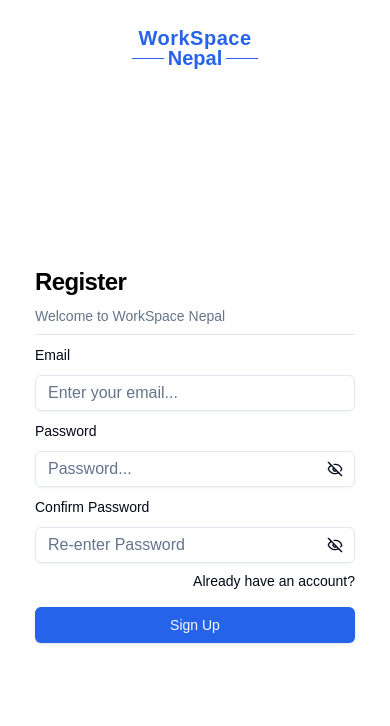
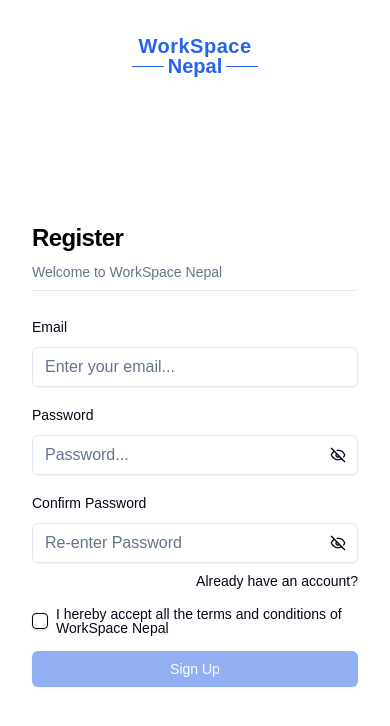
Before and after one commit to rajinsakha/quick-job, a Next.js app: page /sign-up in a window 390 px wide. Shown: the top 726 px of the page. Built offline with nearby package versions, Linux system fonts and the light colour scheme.

Commit message:
fixed-signup-form

```diff
--- a/app/(auth)/sign-up/page.tsx
+++ b/app/(auth)/sign-up/page.tsx
@@ -1,24 +1,24 @@
-import SignUpForm from '@/components/form/SignUpForm'
-import Logo from '@/components/ui/logo'
+import SignUpForm from "@/components/form/SignUpForm";
+import Logo from "@/components/ui/logo";
 
-import Link from 'next/link'
-import React from 'react'
+import Link from "next/link";
+import React from "react";
 
 const SignUp = () => {
   return (
-    <div className="flex flex-col gap-4 p-6 md:p-10">
+    <div className="flex flex-col gap-4 p-8 sm:px-16 sm:py-12">
       <div className="flex justify-center gap-2 md:justify-start">
         <Link href="/" className="flex items-center gap-2 font-medium">
           <Logo />
         </Link>
       </div>
-    <div className="flex flex-1 items-center justify-center">
-      <div className="w-full max-w-xs">
+      <div className="flex flex-1 items-center justify-start">
+        <div className="w-full max-w-md">
           <SignUpForm />
         </div>
       </div>
     </div>
-  )
-}
+  );
+};
 
-export default SignUp
+export default SignUp;
--- a/components/form/SignUpForm.tsx
+++ b/components/form/SignUpForm.tsx
@@ -1,26 +1,33 @@
-'use client'
-import {  useState } from "react";
+"use client";
+import { useState } from "react";
 import { useForm } from "react-hook-form";
 import { zodResolver } from "@hookform/resolvers/zod";
 
-
-import {  signUpFormSchema } from "@/schema/auth";
+import { signUpFormSchema } from "@/schema/auth";
 import { z } from "zod";
 
-import { Form, FormControl, FormField, FormItem, FormLabel, FormMessage } from "../ui/form";
+import {
+  Form,
+  FormControl,
+  FormField,
+  FormItem,
+  FormLabel,
+  FormMessage,
+} from "../ui/form";
 import { Input } from "../ui/input";
-import {  EyeIcon, EyeOffIcon } from "lucide-react";
+import { EyeIcon, EyeOffIcon } from "lucide-react";
 import { Button } from "../ui/button";
 import Link from "next/link";
 import { Separator } from "../ui/separator";
+import { Checkbox } from "../ui/checkbox";
 
 type UserFormValue = z.infer<typeof signUpFormSchema>;
 
 export default function SignUpForm() {
-//   const dispatch = useAppDispatch();
-//   console.log(dispatch);
+  //   const dispatch = useAppDispatch();
+  //   console.log(dispatch);
   const [showPassword, setShowPassword] = useState(false);
-  const [showConfirmPassword, setShowConfirmPassword]= useState(false);
+  const [showConfirmPassword, setShowConfirmPassword] = useState(false);
   const [loading, setLoading] = useState(false);
 
   const form = useForm<UserFormValue>({
@@ -28,10 +35,10 @@ export default function SignUpForm() {
     defaultValues: {
       email: "",
       password: "",
-      confirm_password: ""
+      confirm_password: "",
+      accept_terms: false,
     },
   });
-
 
   const onSubmit = async (data: UserFormValue) => {
     console.log(data);
@@ -63,13 +70,15 @@ export default function SignUpForm() {
         <h1 className="text-2xl font-semibold text-black tracking-tight">
           Register
         </h1>
-        <p className="text-sm text-muted-foreground">Welcome to WorkSpace Nepal</p>
+        <p className="text-sm text-muted-foreground">
+          Welcome to WorkSpace Nepal
+        </p>
       </div>
       <Separator />
       <Form {...form}>
         <form
           onSubmit={form.handleSubmit(onSubmit)}
-          className="space-y-2 pt-2 w-full"
+          className="space-y-4 pt-6 w-full"
         >
           <FormField
             control={form.control}
@@ -83,6 +92,7 @@ export default function SignUpForm() {
                     placeholder="Enter your email..."
                     disabled={loading}
                     {...field}
+                    className="h-10"
                   />
                 </FormControl>
                 <FormMessage />
@@ -102,6 +112,7 @@ export default function SignUpForm() {
                       placeholder="Password..."
                       disabled={loading}
                       {...field}
+                        className="h-10"
                     />
                     <Button
                       type="button"
@@ -126,7 +137,7 @@ export default function SignUpForm() {
               </FormItem>
             )}
           />
-           <FormField
+          <FormField
             control={form.control}
             name="confirm_password"
             render={({ field }) => (
@@ -139,6 +150,7 @@ export default function SignUpForm() {
                       placeholder="Re-enter Password"
                       disabled={loading}
                       {...field}
+                        className="h-10"
                     />
                     <Button
                       type="button"
@@ -146,7 +158,6 @@ export default function SignUpForm() {
                       size="sm"
                       className="absolute right-0 top-0 h-full px-3 py-2 hover:bg-transparent"
                       onClick={() => setShowConfirmPassword((prev) => !prev)}
-                      // disabled={disabled}
                     >
                       {showConfirmPassword ? (
                         <EyeIcon className="h-4 w-4" aria-hidden="true" />
@@ -154,7 +165,9 @@ export default function SignUpForm() {
                         <EyeOffIcon className="h-4 w-4" aria-hidden="true" />
                       )}
                       <span className="sr-only">
-                        {showConfirmPassword ? "Hide password" : "Show password"}
+                        {showConfirmPassword
+                          ? "Hide password"
+                          : "Show password"}
                       </span>
                     </Button>
                   </div>
@@ -164,14 +177,35 @@ export default function SignUpForm() {
             )}
           />
           <div className="flex items-center justify-end !mt-2">
-
-            <Link href="/login" className="text-sm underline-offset-4 hover:text-primary">
-             Already have an account?
+            <Link
+              href="/login"
+              className="text-sm underline-offset-4 hover:text-primary"
+            >
+              Already have an account?
             </Link>
           </div>
 
+          <FormField
+            control={form.control}
+            name="accept_terms"
+            render={({ field }) => (
+              <FormItem className="flex flex-row items-center space-x-2 space-y-0">
+                <FormControl>
+                  <Checkbox
+                    checked={field.value}
+                    onCheckedChange={field.onChange}
+                    className="border-black data-[state=checked]:bg-black"
+                  />
+                </FormControl>
+                <FormLabel className="text-sm font-medium leading-none peer-disabled:cursor-not-allowed peer-disabled:opacity-70">
+                  I hereby accept all the terms and conditions of WorkSpace Nepal
+                </FormLabel>
+              </FormItem>
+            )}
+          />
+
           <Button
-            disabled={loading}
+            disabled={form.watch("accept_terms") === false || loading}
             className="!mt-4 ml-auto w-full "
             type="submit"
           >
--- a/components/navigation/Navbar.tsx
+++ b/components/navigation/Navbar.tsx
@@ -40,7 +40,7 @@ export default function Navbar() {
         <Link href="/login" className="font-medium hover:text-primary">
           Login
         </Link>
-        <Link href="">
+        <Link href="/sign-up">
           <Button>Sign Up</Button>{" "}
         </Link>
       </div>
--- a/schema/auth.ts
+++ b/schema/auth.ts
@@ -10,22 +10,23 @@ export const loginFormSchema = z.object({
   rememberMe: z.boolean().default(false).optional(),
 });
 
-export const signUpFormSchema = z.object({
+export const signUpFormSchema = z
+  .object({
     email: z
       .string({ required_error: "Email is required" })
       .email({ message: "Please enter a valid email address" }),
     password: z
       .string({ required_error: "Password is required" })
       .min(6, { message: "Password must be at least 6 characters" }),
- confirm_password:    z.string({ required_error: "Password is required" })
+    confirm_password: z
+      .string({ required_error: "Password is required" })
       .min(6, { message: "Password must be at least 6 characters" }),
-}) .refine((data) => data.password === data.confirm_password, {
+    accept_terms: z.boolean(),
+  })
+  .refine((data) => data.password === data.confirm_password, {
     message: "New Password and Confirm Password must be same",
     path: ["confirm_password"],
   });
-
-
-
 
 export const resetPasswordFormSchema = z.object({
   email: z.string().email({ message: "Enter a valid email address" }),
```
Lines whose indentation alone changed are shown as unchanged.
